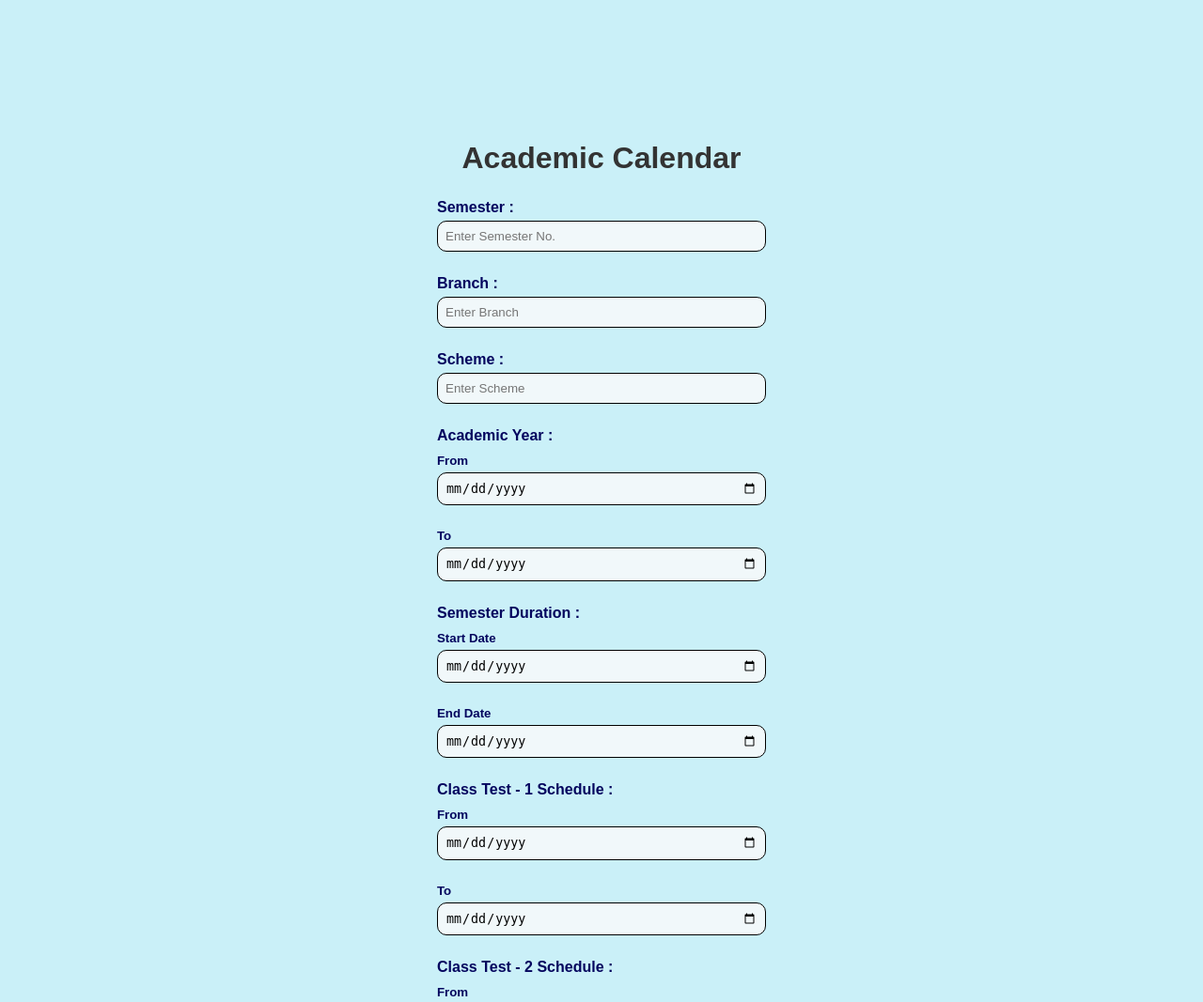
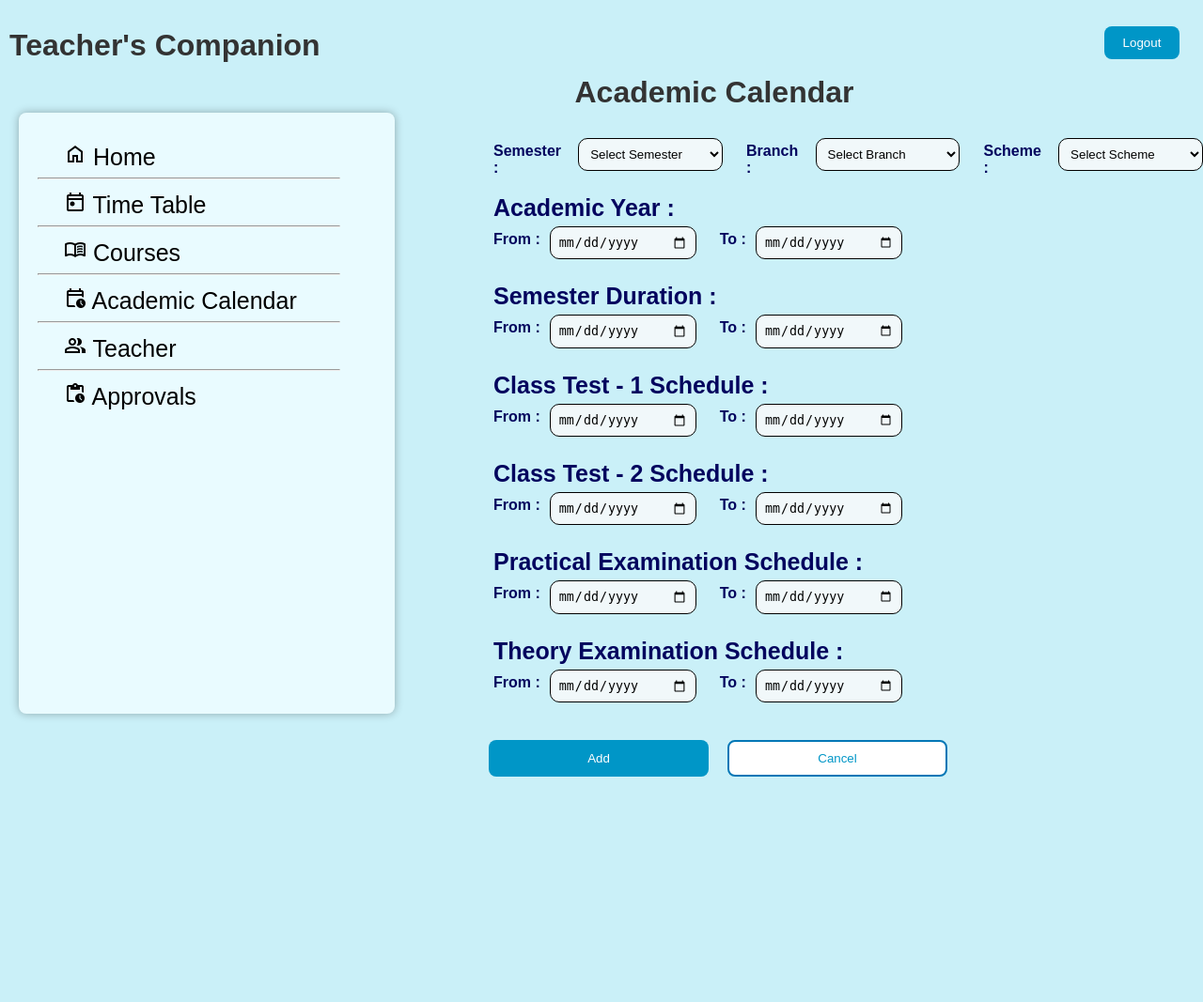
Before and after one commit to SohamMore-26/TCTPMS-CPP, a PHP site: page /adm_AcadCalForm.html in a window 1280 px wide. Shown: the top 1067 px of the page at 94% size. After the commit the page ends 827 px from the top, so only its background shows below. Run offline with PHP 8.4, Linux system fonts and the light colour scheme.

Commit message:
Academic Form Final

```diff
--- a/adm_AcadCalForm.html
+++ b/adm_AcadCalForm.html
@@ -12,77 +12,166 @@
 </head>
 
 <body>
-    <div >
-        <form class="login-form">
-            <h1>Academic Calendar</h1>
-            <b><label for="username" >Semester :</label></b>
 
-            <div>
-                <input type="text" id="semester" class="username" placeholder="Enter Semester No." name="semid" required>
+    <div class="nav_head">
+        <div class="title_div">
+            <h1>Teacher's Companion</h1>
+        </div>
+        <div class="lgt_div">
+            <button type="submit" id="button" class="btt">Logout</button>
+        </div>
+    </div>
+    <div class="main_cont">
+        <div class="sidebar">
+            <li>
+                <a href="adm_home.html">
+                    <ul><span class="material-symbols-outlined">
+                            home
+                        </span> Home</ul>
+                </a>
+                <hr>
+                <a href="adm_timetable.html">
+                    <ul><span class="material-symbols-outlined">
+                            today
+                        </span> Time Table</ul>
+                </a>
+                <hr>
+                <a href="adm_courses.html">
+                    <ul><span class="material-symbols-outlined">
+                            menu_book
+                        </span> Courses</ul>
+                </a>
+                <hr>
+                <a href="adm_AcademicCal.html">
+                    <ul><span class="material-symbols-outlined">
+                            calendar_clock
+                        </span> Academic Calendar</ul>
+                </a>
+                <hr>
+                <a href="">
+                    <ul><span class="material-symbols-outlined">
+                            group
+                        </span> Teacher</ul>
+                </a>
+                <hr>
+                <a href="">
+                    <ul><span class="material-symbols-outlined">
+                            pending_actions
+                        </span> Approvals</ul>
+                </a>
+            </li>
+        </div>
+    </div>
+    <h1 id="h1">Academic Calendar</h1>
+
+    <form action="" class="aca-form">
+        <div class="container1">
+            <b><label for="semester" class="label">Semester :</label></b>
+            <select id="semester" name="sem" class="sem">
+                <option value="">Select Semester</option>
+                <option value="1">1</option>
+                <option value="2">2</option>
+                <option value="3">3</option>
+                <option value="4">4</option>
+                <option value="5">5</option>
+                <option value="6">6</option>
+            </select>
+
+            <b><label for="branch" class="label">Branch :</label></b>
+            <select id="branch" name="branch" class="sem">
+                <option value="">Select Branch</option>
+                <option value="computer engineering">Computer Engineering</option>
+                <option value="civil engineering">Civil Engineering</option>
+                <option value="mechanical engineering">Mechanical Engineering</option>
+            </select>
+
+            <b><label for="scheme" class="label">Scheme :</label></b>
+            <select id="scheme" name="scheme" class="sem">
+                <option value="">Select Scheme</option>
+                <option value="a">A</option>
+                <option value="b">B</option>
+                <option value="c">C</option>
+                <option value="d">D</option>
+                <option value="e">E</option>
+                <option value="f">F</option>
+                <option value="g">G</option>
+                <option value="h">H</option>
+                <option value="i">I</option>
+                <option value="k">K</option>
+            </select>
+        </div>
+
+        <div class="label1">
+            <b><label>Academic Year :</label></b>
+        </div>
+        <div class="container1">
+
+            <b><label for="from" class="label">From :</label></b>
+            <input class="sem" type="date" id="from" name="aystdatefrom" required>
+            <b><label for="to" class="label">To :</label></b>
+            <input class="sem" type="date" id="to" name="aystdateto" required>
 
         </div>
 
-            <b><label for="username" >Branch :</label></b>
-            <div>
-                <input type="text" id="branch"  placeholder="Enter Branch" name="branch" required>
+        <div class="label1">
+            <b><label>Semester Duration :</label></b>
+        </div>
+        <div class="container1">
+            <b><label for="stsemfrom" class="label">From :</label></b>
+            <input class="sem" type="date" id="stsemfrom" name="stsemfrom" required>
+            <b><label for="stsemto" class="label">To :</label></b>
+            <input class="sem" type="date" id="stsemto" name="stfromto" required>
+
         </div>
 
-            <b><label for="scheme" >Scheme :</label></b>
-            <div>
-                <input type="text" id="scheme"  placeholder="Enter Scheme" name="scheme" required>
+        <div class="label1">
+            <b><label>Class Test - 1 Schedule :</label></b>
+        </div>
+        <div class="container1">
+            <b><label for="ct1from" class="label">From :</label></b>
+            <input class="sem" type="date" id="ct1from" name="ct1from" required>
+            <b><label for="ct1to" class="label">To :</label></b>
+            <input class="sem" type="date" id="ct1to" name="ct1to" required>
+
         </div>
 
-            <b><label for="Acedemic Year">Academic Year :</label></b>
-            <div>
-               <h5> <label for="from" >From</label>
-                <input type="date" id="AYstdate"  name="AYfrom" required>
-                <label for="to" >To</label>
-                <input type="date" id="AYenddate"  name="AYto" required></h5>
+        <div class="label1">
+            <b><label>Class Test - 2 Schedule :</label></b>
+        </div>
+        <div class="container1">
+            <b><label for="ct2from" class="label">From :</label></b>
+            <input class="sem" type="date" id="ct2from" name="ct2from" required>
+            <b><label for="ct2to" class="label">To :</label></b>
+            <input class="sem" type="date" id="ct2to" name="ct2to" required>
+
         </div>
 
-            <b><label for="Semester Duration">Semester Duration :</label></b>
-            <div>
-                <h5><label for="stsem" >Start Date</label>
-                <input type="date" id="semst"  name="semst" required>
-                <label for="endsem" >End Date</label>
-                <input type="date" id="semend"  name="semend" required></h5>
+        <div class="label1">
+            <b><label>Practical Examination Schedule :</label></b>
+        </div>
+        <div class="container1">
+            <b><label for="prefrom" class="label">From :</label></b>
+            <input class="sem" type="date" id="prefrom" name="prefrom" required>
+            <b><label for="preto" class="label">To :</label></b>
+            <input class="sem" type="date" id="preto" name="preto" required>
+
         </div>
 
-            <b><label for="classtest-1">Class Test - 1 Schedule :</label></b>
-            <div>
-                <h5> <label for="ctfrom" >From</label>
-                <input type="date" id="ctst"  name="ctst" required>
-                <label for="ctto" >To</label>
-                <input type="date" id="ctend"  name="ctend" required></h5>
+        <div class="label1">
+            <b><label>Theory Examination Schedule :</label></b>
         </div>
+        <div class="container1">
+            <b><label for="thform" class="label">From :</label></b>
+            <input class="sem" type="date" id="thfrom" name="thfrom" required>
+            <b><label for="thto" class="label">To :</label></b>
+            <input class="sem" type="date" id="thto" name="thto" required>
 
-            <b><label for="classtest-2">Class Test - 2 Schedule :</label></b>
-            <div>
-                <h5><label for="ct2from" >From</label>
-                <input type="date" id="ct2st"  name="ct2st" required>
-                <label for="ct2to" >To</label>
-                <input type="date" id="ct2end"  name="ct2end" required></h5>
         </div>
-
-            <b><label for="PE">Practical Examination Schedule :</label></b>
-            <div>
-                <h5><label for="PEfrom" >From</label>
-                <input type="date" id="PEst"  name="PEst" required>
-                <label for="PEto" >To</label>
-                <input type="date" id="PEend"  name="PEend" required></h5>
+        <div class="container1">
+            <button type="submit" class="btt" class="button">Add</button>
+            <button type="submit" class="btt1" class="button1">Cancel</button>
         </div>
-
-            <b><label for="TH">Theory Examination Schedule :</label></b>
-            <div>
-                <h5><label for="THfrom" >From</label>
-                <input type="date" id="THst"  name="THst" required>
-                <label for="THto" >To</label>
-                <input type="date" id="THend"  name="THend" required></h5>
-            </div>
-            <button type="submit" class="btt">Add</button>
-            <a href="adm_AcademicCal.html"><h3>Cancel</h3></a>
     </form>
-    </div>
 </body>
 
 </html>
--- a/styles.css
+++ b/styles.css
@@ -1,7 +1,8 @@
-*{
+* {
     margin: 0px;
     padding: 0px;
 }
+
 body {
     display: flex;
     font-family: 'Montserrat', sans-serif;
@@ -29,22 +30,22 @@ body {
     height: 320px;
 }
 
-.icon-pass{
+.icon-pass {
     position: absolute;
     width: 60px;
     height: 100%;
-    display:inline ;
+    display: inline;
     align-items: center;
     justify-content: center;
     right: 15px;
     top: 199px;
 }
 
-.icon-user{
+.icon-user {
     position: absolute;
     width: 60px;
     height: 100%;
-    display:inline ;
+    display: inline;
     align-items: center;
     justify-content: center;
     right: 15px;
@@ -76,32 +77,34 @@ input {
 }
 
 .username::after {
-    content: "\1F464"; /* Unicode character for user icon */
+    content: "\1F464";
+    /* Unicode character for user icon */
     font-size: 20px;
     position: absolute;
     right: 10px;
     top: 50%;
     transform: translateY(-50%);
-    color: #333; /* Adjust the color as needed */
-  }
+    color: #333;
+    /* Adjust the color as needed */
+}
 
-.username:focus::placeholder{
+.username:focus::placeholder {
     color: transparent;
 }
 
-.password:focus::placeholder{
+.password:focus::placeholder {
     color: transparent;
 }
 
-.username:hover{
+.username:hover {
     box-shadow: 0 0 10px rgba(0, 0, 0, 0.3);
 }
 
-.password:hover{
+.password:hover {
     box-shadow: 0 0 10px rgba(0, 0, 0, 0.3);
 }
 
-.btt:hover{
+.btt:hover {
     box-shadow: 0 0 10px rgba(0, 0, 0, 0.3);
 }
 
@@ -124,49 +127,37 @@ h2 {
     margin-bottom: 140px;
     margin-left: 20px;
     margin-top: 30px;
-    font-size: 30px ;
+    font-size: 30px;
     font-family: 'Caveat', cursive;
 }
 
-#button {
-    width: 90px;
-    height: 30px;
-    padding: 20px, 20px;
-    background-color: #48CAE4;
-    color: black;
-    border: none;
-    border-radius: 8px;
-    cursor: pointer;
-    font-size: 20px;
+.nav_head {
+    display: flex;
+    justify-content: space-between;
+    margin-right: 25px;
+    margin-left: 10px;
+    margin-top: -120px;
 }
 
-#h1 {
-    margin-left: 15px;
-    margin-top: 25px;
+.lgt_div {
+    display: flex;
+    align-items: center;
+    justify-content: center;
+    width: 100px;
+    height: 70px;
 }
 
-td {
-    padding-left: 15px;
-}
-
-button:hover {
-    background-color: #0077B6;
-}
-
-.btt:hover {
-    box-shadow: 0 0 10px rgba(0, 0, 0, 0.3);
-}
-
-.nav {
-    display: flex;
-}
-
-.navbar {
+.sidebar {
     background-color: #E9FBFF;
-    width: 300px;
+    width: 400px;
     border-radius: 8px;
     height: 80vh;
     box-shadow: 0 0 10px rgba(0, 0, 0, 0.3);
+    margin: 20px;
+}
+
+.main_cont {
+    display: flex;
 }
 
 li {
@@ -182,135 +173,87 @@ ul {
     margin-top: 12px;
     margin-bottom: 7px;
     text-decoration: none;
+    margin-left: 48px;
 }
 
 hr {
-    width: 77%;
-    margin-right: 38px;
+    width: 80%;
+    margin-left: 20px;
 }
 
 a {
     text-decoration: none;
     color: black;
 }
-.main-card{
-    display: flex;
-    flex-direction: column;
-    justify-content: flex-start;
-}
-.card {
-    background-color: #E9FBFF;
-    width: 1000px;
-    height: 100px;
-    border-radius: 8px;
-    box-shadow: 0 0 10px rgba(0, 0, 0, 0.3);
-    display: flex;
-    flex-direction: column;
-    justify-content: center;
-    margin: 10px;
-}
-.w_card {
-    background-color: #E9FBFF;
-    width: 100%;
-    height: 50px;
-    color: rgb(20, 101, 214);
-    border-radius: 8px;
-    box-shadow: 0 0 10px rgba(0, 0, 0, 0.3);
-    display: flex;
-    flex-direction: column;
-    justify-content: center;
-    margin: 10px;
+
+#h1 {
+    text-align: center;
+    color: #333;
+    margin-bottom: 25px;
+    margin-left: 240px;
+    margin-top: -700px;
 }
 
-h3 {
-    padding: 120px;
-    display: flex;
-    margin-top: 30px;
-    font-size: 25px;
-    margin-left: -60px;
+#button {
+    margin-top: -40px;
+    width: 100%;
+    padding: 10px;
+    background-color: #0096C7;
+    color: #fff;
+    border: none;
+    border-radius: 8px;
+    cursor: pointer;
 }
 
-.sidebar{
-    background-color: #E9FBFF;
-    width: 400px;
-    border-radius: 8px;
-    height: 80vh;
-    box-shadow: 0 0 10px rgba(0, 0, 0, 0.3);
-    margin:20px;
+.academic-form {
+    width: 1500px;
+    margin: 0px auto;
+    height: 320px;
 }
 
-.main_cont{
+.container1 {
     display: flex;
 }
 
-.main_c_cont{
-    margin: 10px;
-    width:100%;
-    margin-right: 40px;
+.aca-form {
+    margin-left: 500px;
 }
 
-.m_card {
-    background-color: #E9FBFF;
-    width: 100%;
-    height: 100px;
-    border-radius: 8px;
-    box-shadow: 0 0 10px rgba(0, 0, 0, 0.3);
-    display: flex;
-    flex-direction: column;
-    justify-content: center;
-    margin: 10px;
+.sem {
+    width: 20%;
+    padding: 8px;
+    margin-top: 5px;
+    margin-bottom: 15px;
+    margin-left: 10px;
+    box-sizing: border-box;
+    border: 1px solid black;
+    /* border: 1px solid #ffffff; */
+    border-radius: 10px;
+    background-color: #f1f8fa;
 }
 
-.material-symbols-outlined{
-    margin-right: 5px;
+.label {
+    margin-left: 25px;
 }
 
-.lgt_div{
-    display: flex;
-    align-items: center;
-    justify-content: center;
-    width:100px;
-    height: 70px;
+.label1 {
+    margin-left: 25px;
+    font-size: 25px;
 }
 
-.nav_head {
-    display: flex;
-    justify-content:space-between ;
-    margin-right: 25px;
-    margin-left: 10px;
+.btt {
+    width: 30%;
+    margin-left: 20px;
 }
 
-.bt_c_cont{
-    display: flex;
-    flex-direction: column;
-    width: 100%;
-    margin-right: 40px;
-    justify-content: space-between;
-    margin-bottom: 10px;
+.btt1 {
+    width: 30%;
+    padding: 10px;
+    margin-left: 20px;
+    background-color: white;
+    color: #0096C7;
+    border: none;
+    border-radius: 8px;
+    cursor: pointer;
+    border: 2px solid #0077B6;
 }
-
-.bt_cont{
-    display: flex;
-    width: 100%;
-
-}
-.icon i{
-    margin-right: 30px;
-}
-.btn_card{
-    background-color: #E9FBFF;
-    width: 100%;
-    height: 100px;
-    border-radius: 8px;
-    box-shadow: 0 0 10px rgba(0, 0, 0, 0.3);
-    display: flex;
-    flex-direction: column;
-    justify-content: center;
-    margin: 10px;
-}
-#body {
-    font-family: 'Montserrat', sans-serif;
-    margin: 0px;
-    padding: 0px;
-    background-color: #CAF0F8;
-}
```
Lines whose indentation alone changed are shown as unchanged.
